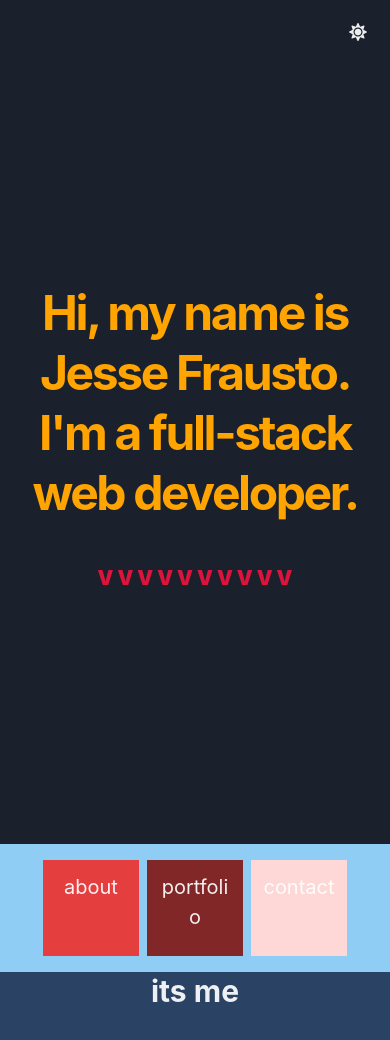
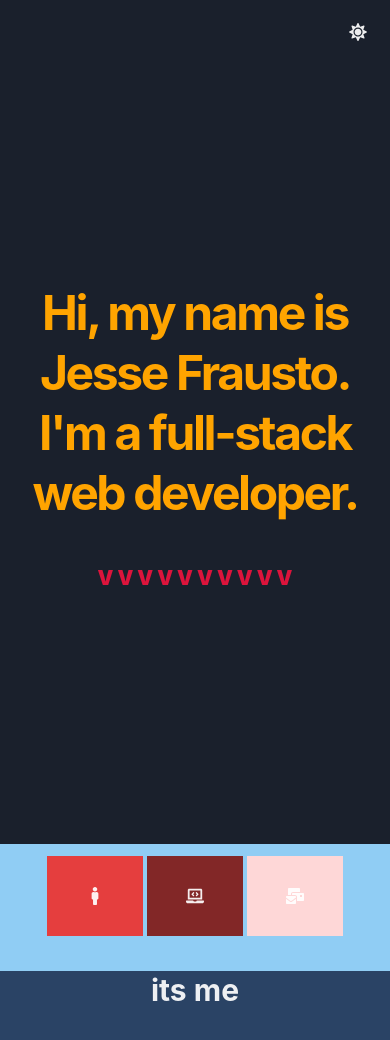
Before and after one commit to jfrausto/My-Portfolio, a React (Create React App) app in the folder my-portfolio/: page / in a window 390 px wide. Shown: the top 1040 px of the page. Built offline with nearby package versions, Linux system fonts and the light colour scheme.

Commit message:
create responsive spacing, icon buttons in Nav

```diff
--- a/my-portfolio/src/App.js
+++ b/my-portfolio/src/App.js
@@ -48,7 +48,7 @@ function App() {
             <Box
             minH="15vh"
             bg="blue.200"
-            p={4}
+            p={3}
           >
             {/* not using grid for its intended use here.. lol */}
             {/* could do a grid like */}
--- a/my-portfolio/src/components/Nav.js
+++ b/my-portfolio/src/components/Nav.js
@@ -1,35 +1,47 @@
 import React from 'react';
-import { HStack, Text, Stack, Box, Spacer, Flex } from "@chakra-ui/react";
-import { Router, Link } from "react-router-dom";
+import { HStack, VStack, IconButton } from "@chakra-ui/react";
+import { FaMale, FaLaptopCode, FaMailBulk } from 'react-icons/fa';
+import { Link } from "react-router-dom";
 
 
 export default function Nav() {
   return (
     <>
-    {/* navigation stack */}
-      {/* <HStack
-        p={3}
-        bg="blue.200"
-        spacing
-      > */}
-      <HStack justify="center">
-          <Box h="24"  w="24" p={3} bg="red.500">
-            <Link to={"/about"}>
-              about
-            </Link>
-
-          </Box>
-          <Box h="24" w="24" p={3} bg="red.800">
-            <Link to={"/portfolio"}>
-              portfolio
-            </Link>
-          </Box>
-
-          <Box h="24" w="24" p={3} bg="red.100">
-            <Link to={"/contact"}>
-              contact
-            </Link>
-          </Box>
+    {/* navigation stack ---- a hstack with vstacks for centering easier */}
+      <HStack justify="center" spacing={["1", "4", "8", "20"]}>
+          <VStack h="20" w="24" p={2} justify="center" bg="red.500">
+            <IconButton
+              size="lg"
+              variant="ghost"
+              icon={<FaMale/>}
+              _focus={{
+                  outline: "none"
+              }}
+              as={Link}
+              to={"/about"}/>
+          </VStack>
+          <VStack h="20" w="24" p={2} justify="center" bg="red.800">
+            <IconButton
+            size="lg"
+            variant="ghost"
+            icon={<FaLaptopCode/>}
+            _focus={{
+                outline: "none"
+            }}
+            as={Link}
+            to={"/portfolio"}/>
+          </VStack>
+          <VStack h="20" w="24" mt="2" p={2} justify="center" bg="red.100">
+            <IconButton
+              size="lg"
+              variant="ghost"
+              icon={<FaMailBulk/>}
+              _focus={{
+                  outline: "none"
+              }}
+              as={Link}
+              to={"/contact"}/>
+          </VStack>
         </HStack>
       {/* </HStack> */}
 
```
Also changed, not shown: 1 other file (tests, documents, lock files or other folders).
